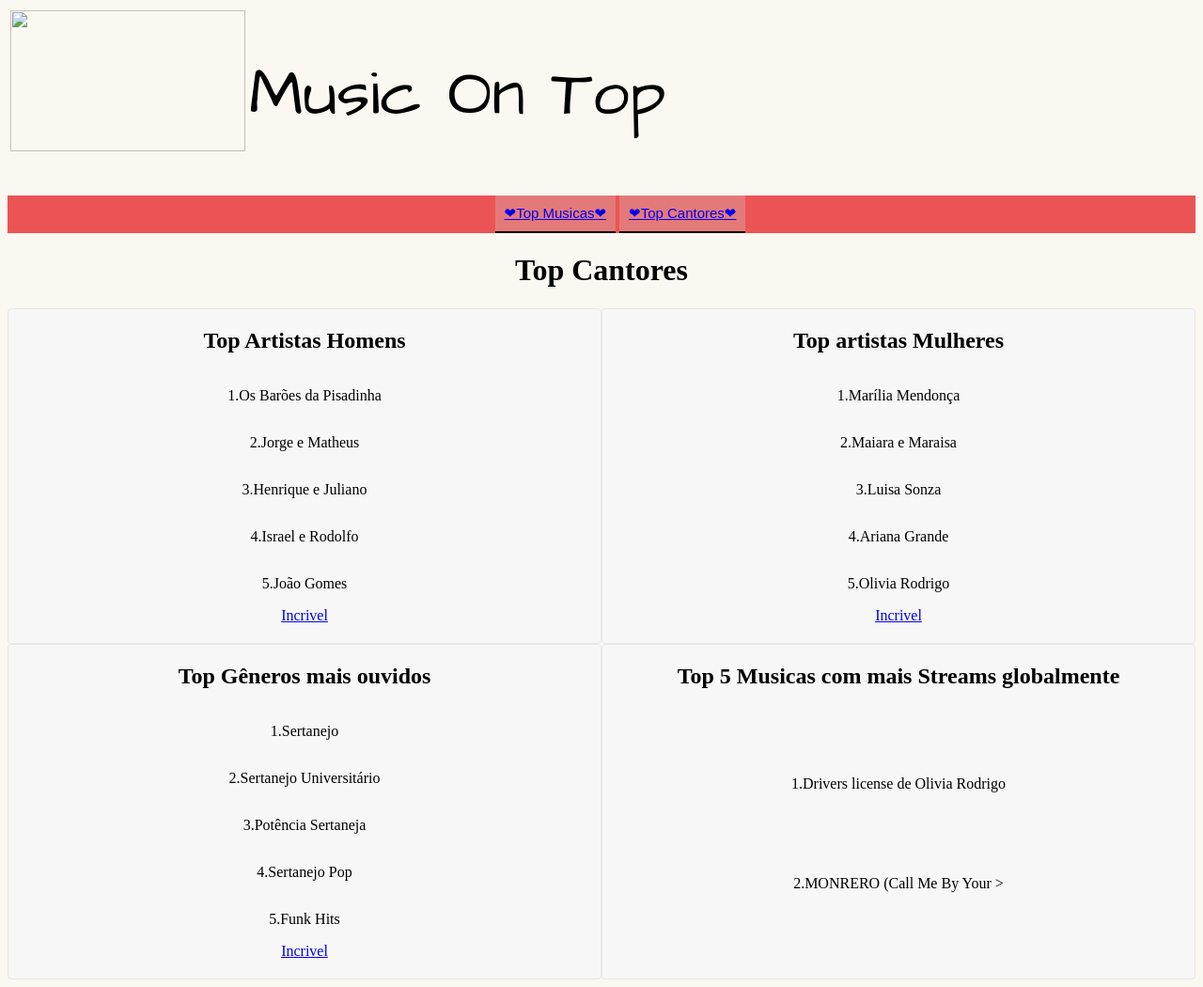
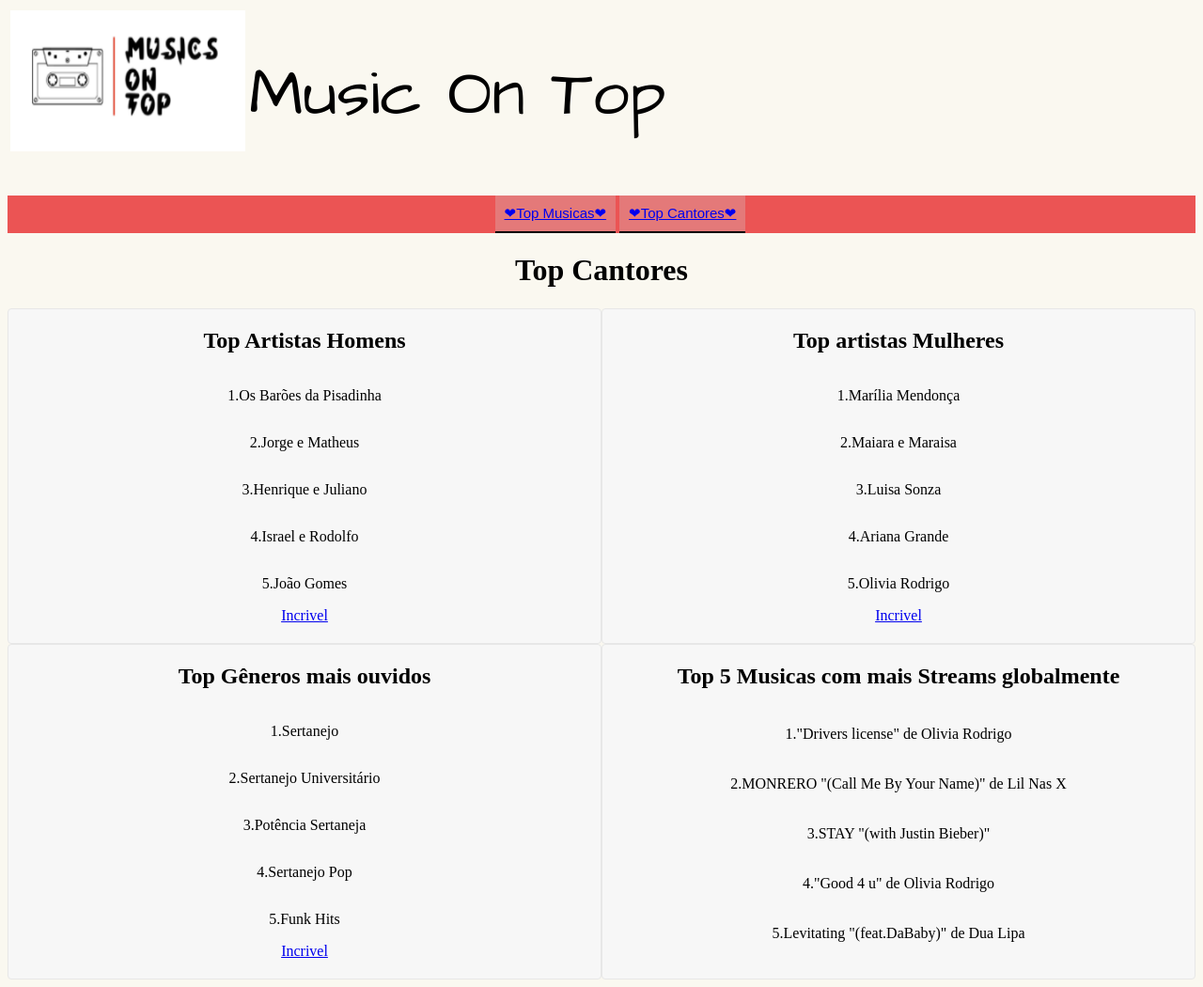
Before and after one commit to fallenMystic/exercicio1, a plain HTML site: page Páginas/Cantores/Cantores.html in a window 1280 px wide. Shown: the whole page at 94% size. Drawn offline with Linux system fonts and the light colour scheme; files that its build step writes are made by us from their sources.

Commit message:
Finalizei o resto

```diff
--- a/Páginas/Cantores/Cantores.html
+++ b/Páginas/Cantores/Cantores.html
@@ -2,9 +2,8 @@
 <html lang="pt-br">
 <head>
     <meta charset="UTF-8">
-    <link rel="stylesheet" href="CSS/Style.css">
-    <link rel="stylesheet" href="CSS/style.css">
-    <link rel="shortcut icon" href="Imagens/icon.png">
+    <link rel="stylesheet" href="style.css">
+    <link rel="shortcut icon" href="../imagens/icon.png">
     <link rel="preconnect" href="https://fonts.googleapis.com">
 <link rel="preconnect" href="https://fonts.gstatic.com" crossorigin>
 <link href="https://fonts.googleapis.com/css2?family=Architects+Daughter&display=swap" rel="stylesheet">
@@ -15,7 +14,7 @@
 
         <table>
             <tr>
-              <td><img  width="250" height="150" src="Imagens/logo.png"/></td>
+              <td><img  width="250" height="150" src="../imagens/logo.PNG"/></td>
 
               <td> Music On Top </td>
             </tr>
@@ -63,8 +62,11 @@
     </div>
     <div class="artistash">
       <h2>Top 5 Musicas com mais Streams globalmente</h2>
-      <p>1.Drivers license de Olivia Rodrigo</p>
-      <p>2.MONRERO (Call Me By Your ></p>
+      <p>1."Drivers license" de Olivia Rodrigo</p>
+      <p>2.MONRERO "(Call Me By Your Name)" de Lil Nas X</p>
+      <P>3.STAY "(with Justin Bieber)"</P>
+      <p>4."Good 4 u" de Olivia Rodrigo</p>
+      <p>5.Levitating "(feat.DaBaby)" de Dua Lipa</p>
     </div>
     </header>
 </body>
```
Also changed, not shown: Páginas/imagens/ArticMonkey.jfif (renamed from imagens/ArticMonkey.jfif), Páginas/imagens/Falling.jfif (renamed from imagens/Falling.jfif), Páginas/imagens/Nonstop.jfif (renamed from imagens/Nonstop.jfif), Páginas/imagens/angel.jfif (renamed from imagens/angel.jfif), Páginas/imagens/changes.jfif (renamed from imagens/changes.jfif), Páginas/imagens/deep.jfif (renamed from imagens/deep.jfif), Páginas/imagens/icon.png (renamed from imagens/icon.png), Páginas/imagens/idfc.jfif (renamed from imagens/idfc.jfif), Páginas/imagens/index.html (renamed from imagens/index.html), Páginas/imagens/lipa.jfif (renamed from imagens/lipa.jfif), Páginas/imagens/logo.PNG (renamed from imagens/logo.PNG), Páginas/imagens/love.jfif (renamed from imagens/love.jfif), Páginas/imagens/makeup.jfif (renamed from imagens/makeup.jfif), Páginas/imagens/music1.jpeg (renamed from imagens/music1.jpeg), 2 more files.
